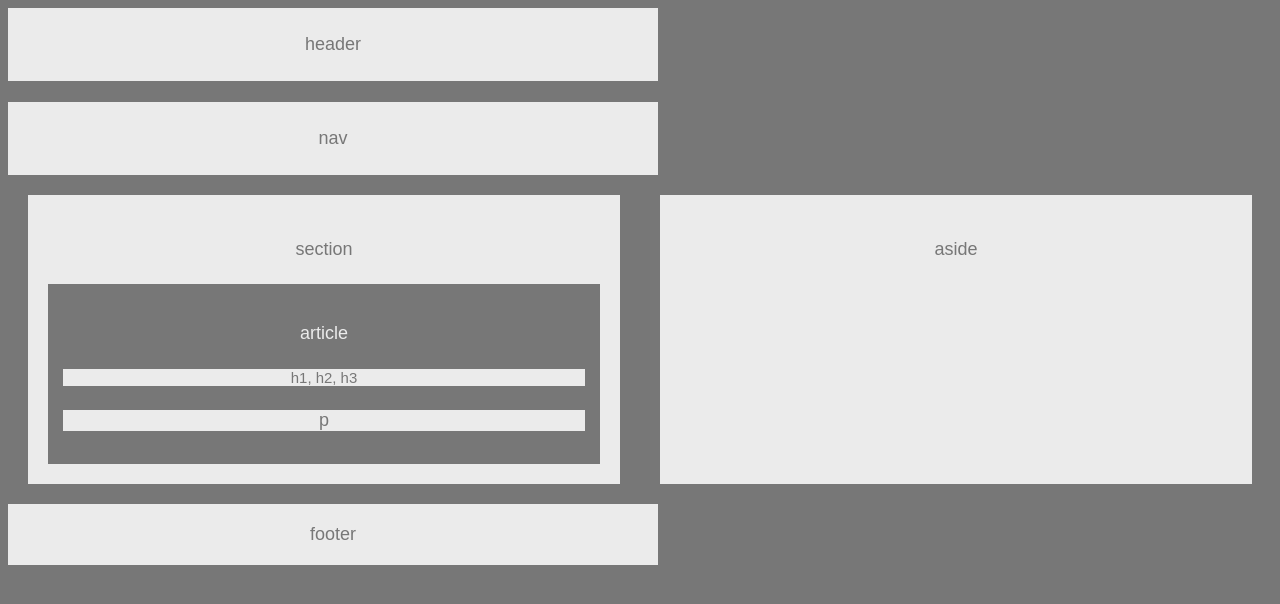
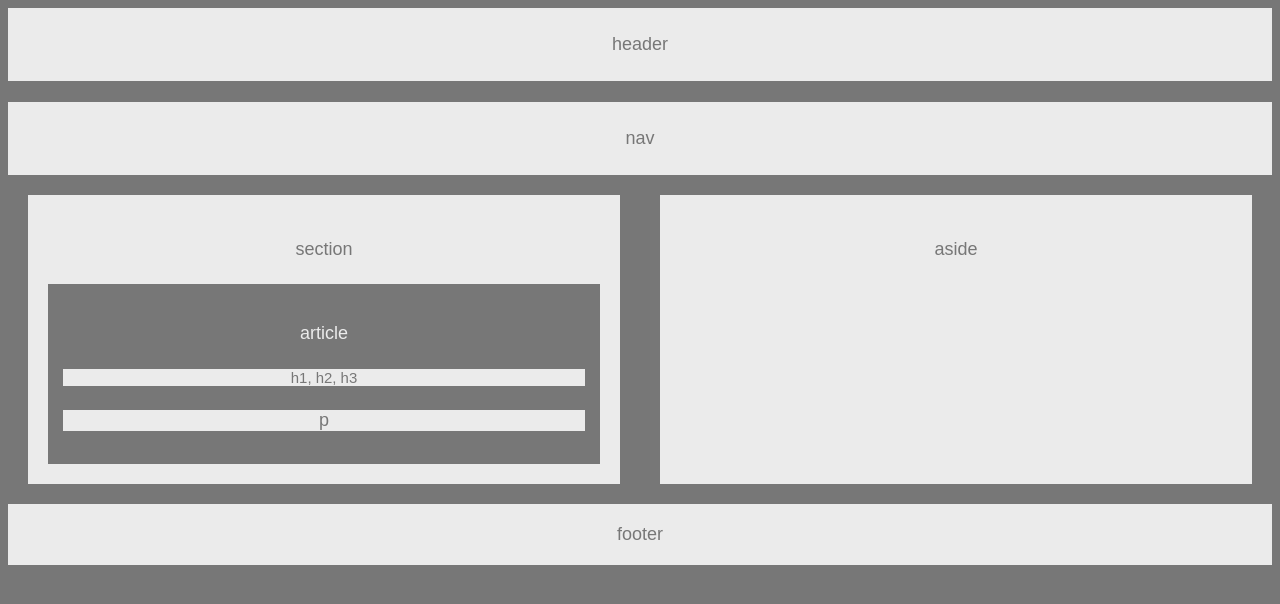
Before and after one commit to cbessjr/HW-Wireframe, a plain HTML site: page index.html in a window 1280 px wide. Drawn offline with Linux system fonts and the light colour scheme.

Commit message:
final commit 4 to push the index.html and style.css files

```diff
--- a/style.css
+++ b/style.css
@@ -42,7 +42,7 @@ header nav section aside footer {
     background: #ebebeb;
     padding: 2px;
     border: 5px;
-    width: 650px;
+    width: 100%;
 
 }
 .nav-style {
@@ -50,7 +50,7 @@ header nav section aside footer {
     color: #777;
     background: #ebebeb;
     padding: 2px;
-    width: 650px;
+    width: 100%;
 
 }
 
@@ -108,7 +108,7 @@ footer {
     background: #ebebeb;
     color: #777;
     padding: 20px;
-    width: 650px;
+    width: 100%;
 
 }
 
```
